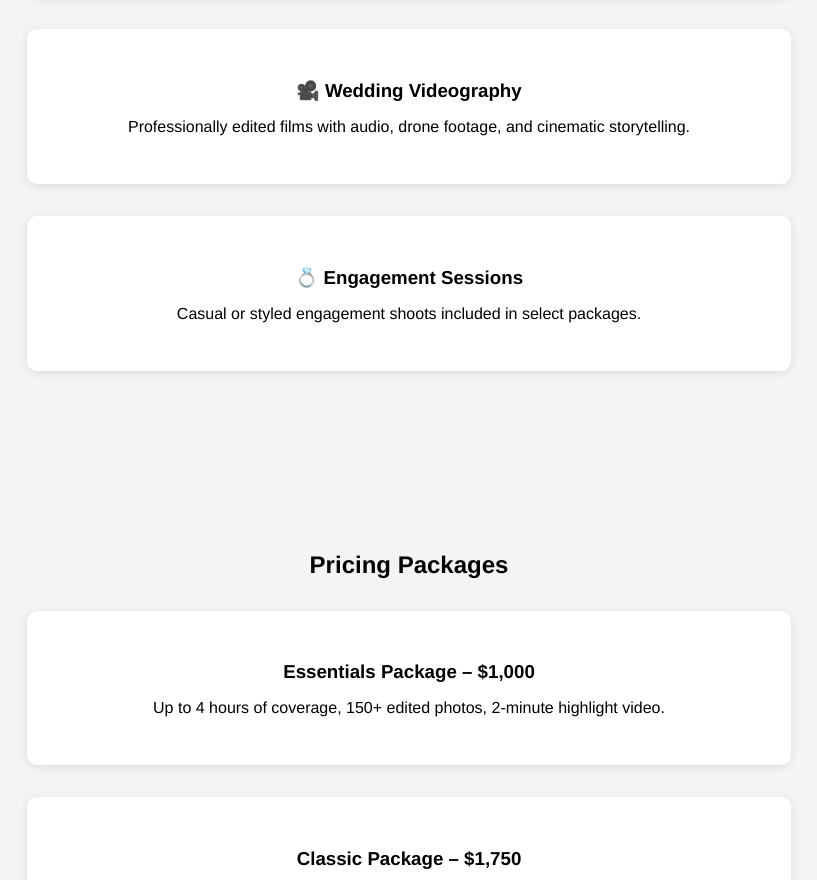
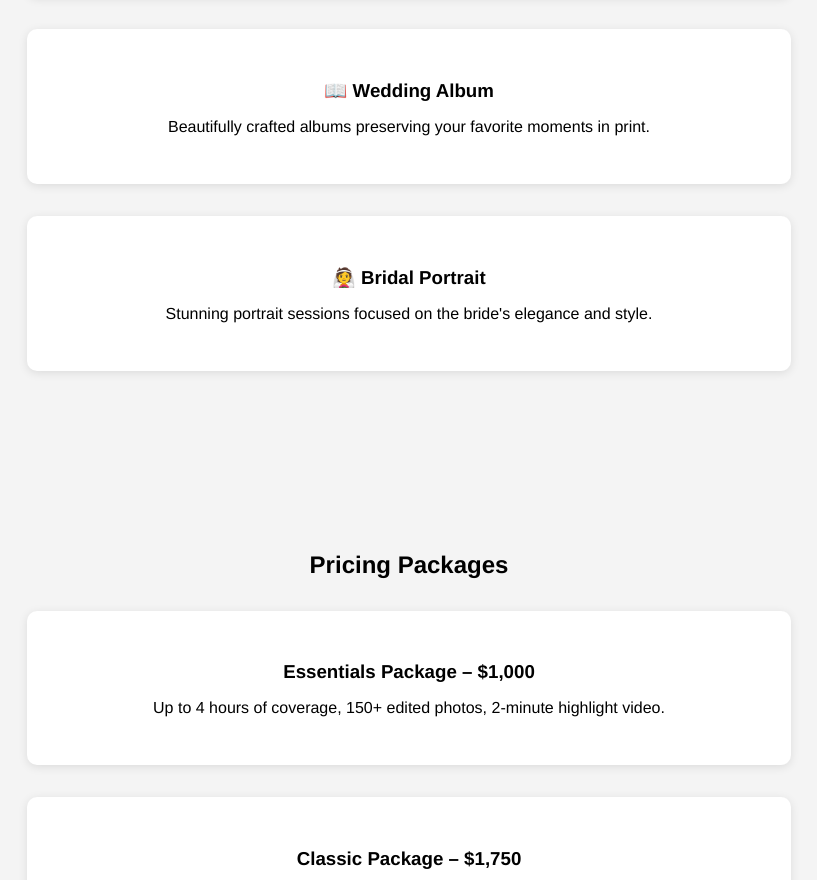
Before and after one commit to onethreedeon/ynv, a website: page index.html in a window 1280 px wide. Shown: the part 896-1776 px from the top of the page, without its empty margins (231-1048 px from the left). Drawn offline with Linux system fonts and the light colour scheme.

Commit message:
Add wedding album and bridal portrait services

```diff
--- a/index.html
+++ b/index.html
@@ -111,12 +111,12 @@
       <p>Elegant, timeless photography that captures every emotion and detail with style.</p>
     </div>
     <div class="service-item">
-      <h3>🎥 Wedding Videography</h3>
-      <p>Professionally edited films with audio, drone footage, and cinematic storytelling.</p>
+      <h3>📖 Wedding Album</h3>
+      <p>Beautifully crafted albums preserving your favorite moments in print.</p>
     </div>
     <div class="service-item">
-      <h3>💍 Engagement Sessions</h3>
-      <p>Casual or styled engagement shoots included in select packages.</p>
+      <h3>👰 Bridal Portrait</h3>
+      <p>Stunning portrait sessions focused on the bride's elegance and style.</p>
     </div>
   </section>
 
```
